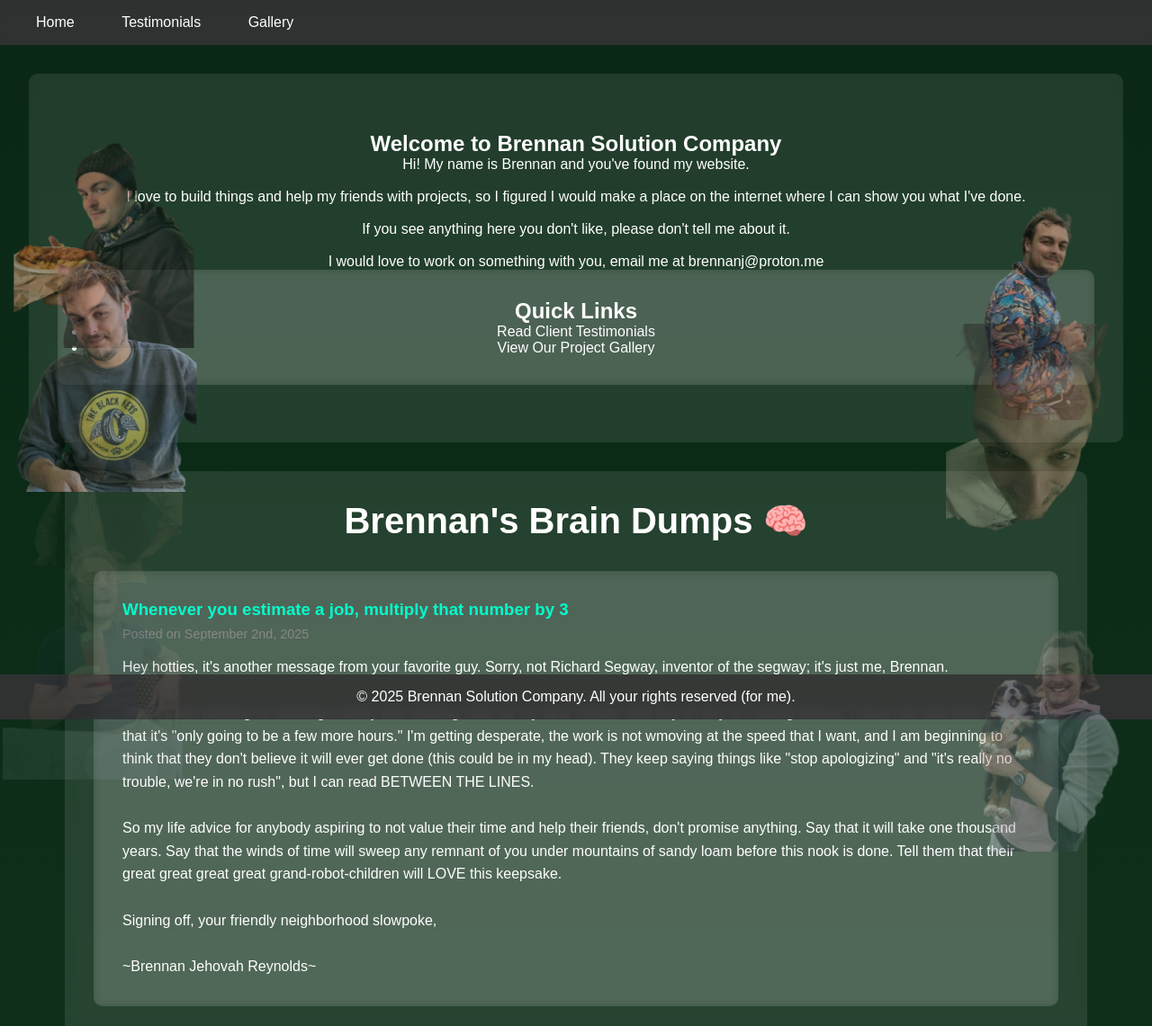
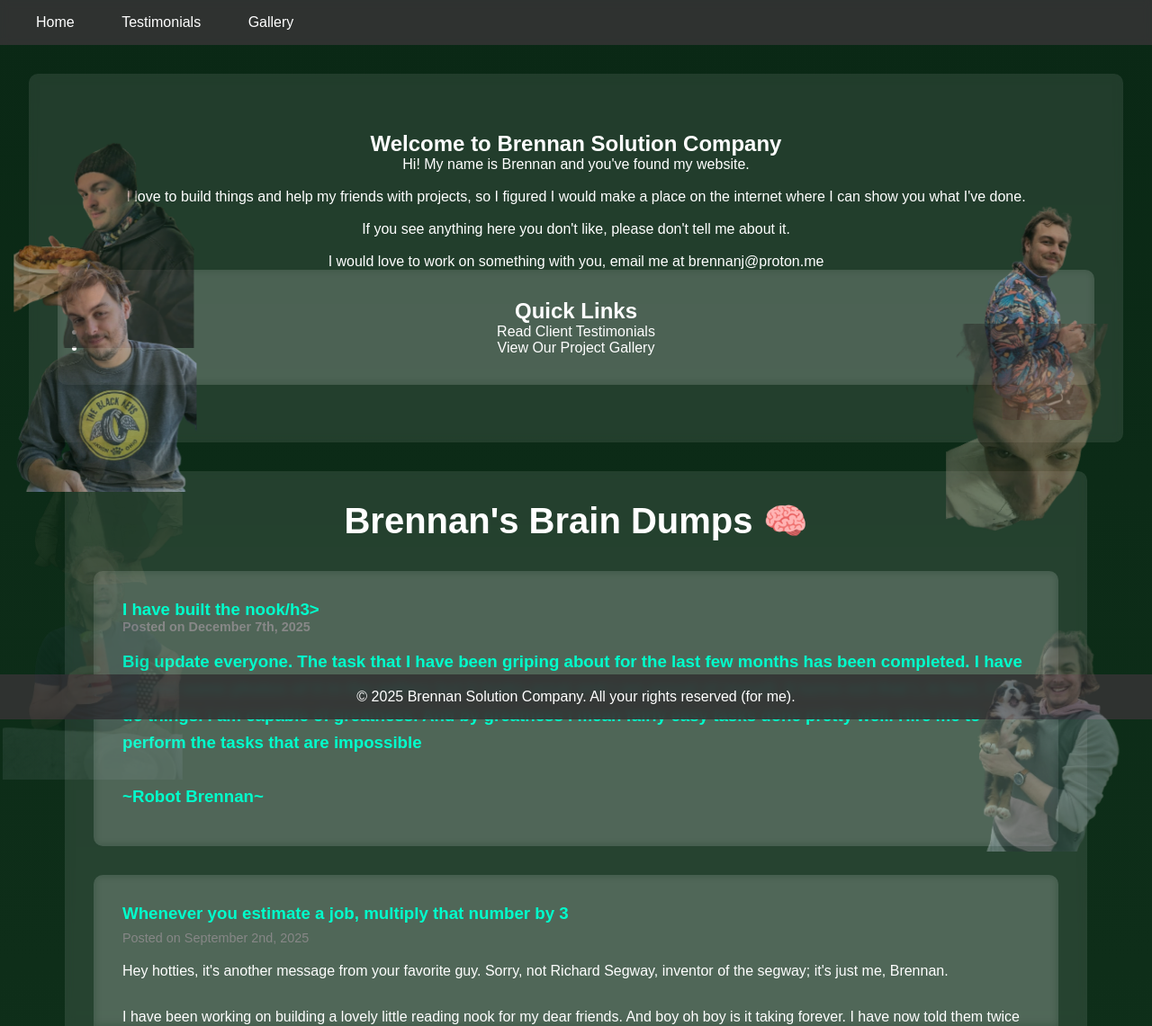
Before and after one commit to BrennanReynolds/iwilltrytosolveyourproblems, a plain HTML site: page index.html in a window 1280 px wide. Shown: the top 1141 px of the page at 90% size. Drawn offline with Linux system fonts and the light colour scheme.

Commit message:
new post
posted the nook

```diff
--- a/index.html
+++ b/index.html
@@ -210,6 +210,18 @@
             <h2> Brennan's Brain Dumps 🧠</h2>
 
             <!-- Newest post -->
+            <div class="post">
+                <h3>I have built the nook/h3>
+                <div class="post-meta">Posted on December 7th, 2025</div>
+                <p>
+                    Big update everyone. The task that I have been griping about for the last few months has been completed. I have posted some photos of it in the gallery but it looks great and I am proud of myself. It turns out that I, in fact, CAN do things. I am capable of greatness. And by greatness I mean fairly easy tasks done pretty well.
+
+                    Hire me to perform the tasks that are impossible
+                    <br><br>
+                    ~Robot Brennan~
+                </p>
+            </div>
+
 
             <div class="post">
                 <h3>Whenever you estimate a job, multiply that number by 3</h3>
```
Also changed, not shown: gallery.html (+8 -0 lines), 1 other file.
